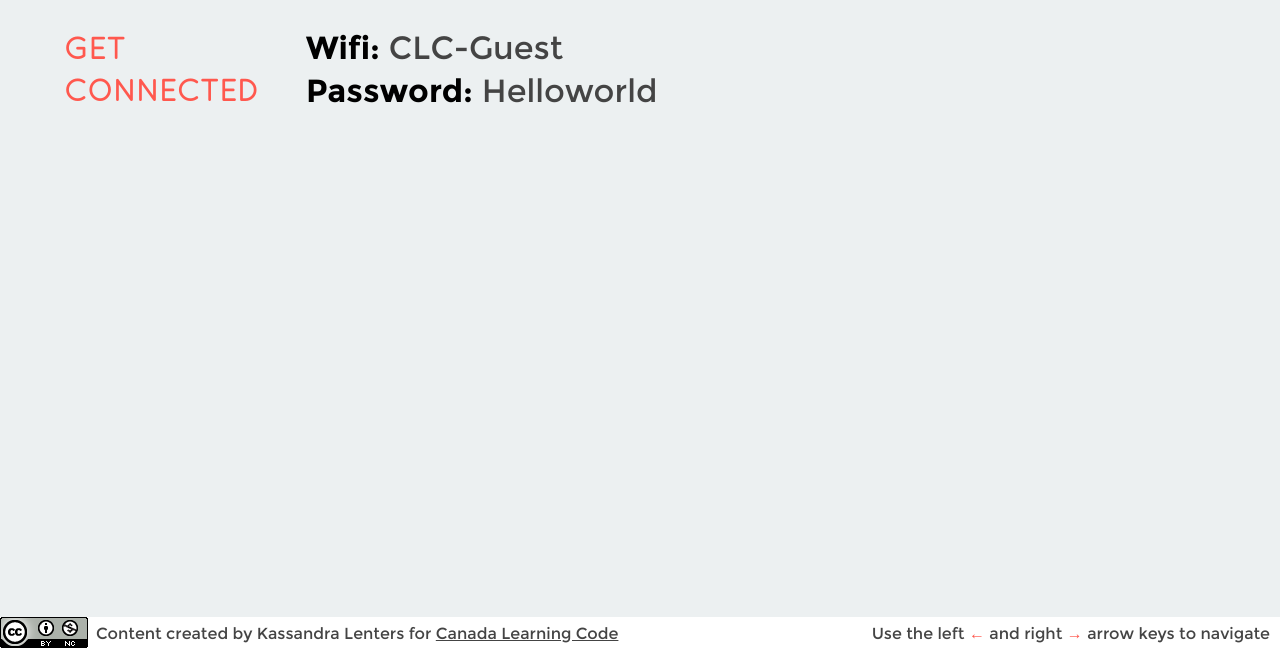
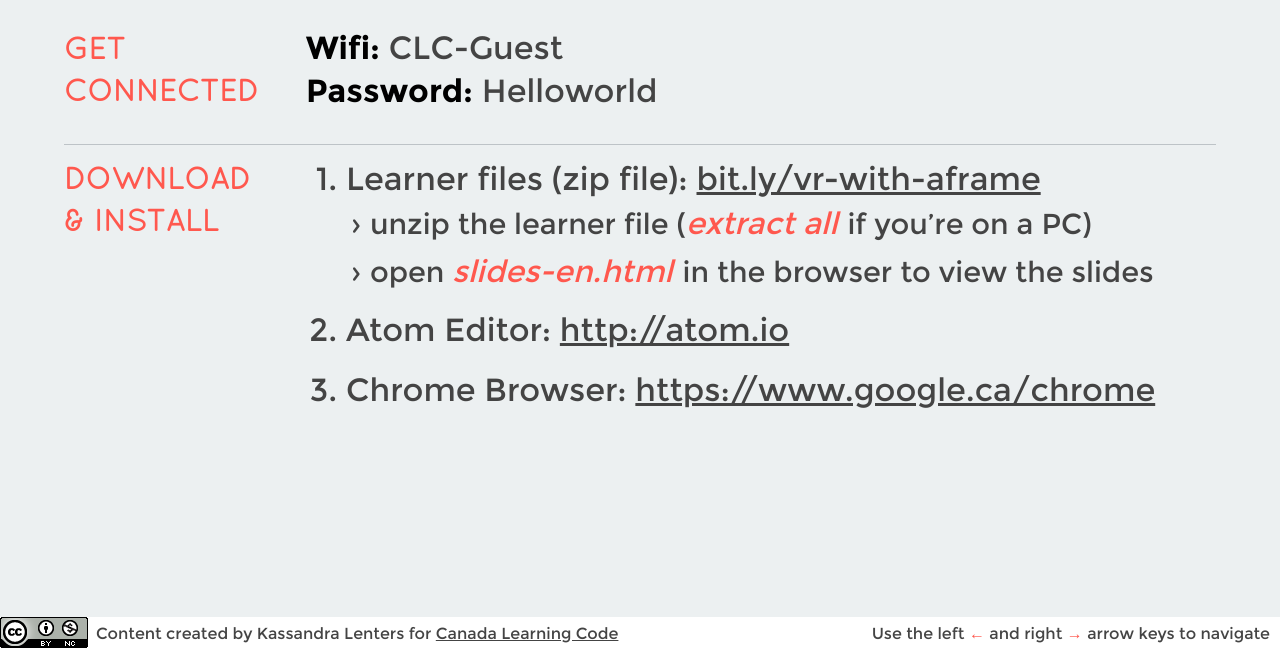
Before and after one commit to kasslent/teenslc-vr-with-aframe, a plain HTML site: page slides-en.html in a window 1280 px wide. Shown: the part 151-800 px from the top of the page. Drawn offline with Linux system fonts and the light colour scheme.

Commit message:
link to zip

```diff
--- a/slides-en.html
+++ b/slides-en.html
@@ -31,7 +31,20 @@
         <h2>Get <br>Connected</h2>
         <p><strong>Wifi:</strong> CLC-Guest</p>
         <p><strong>Password:</strong> Helloworld</p>
+        <hr>
 
+        <h2>Download<br> & Install</h2>
+        <ol class="downloads">
+          <li>Learner files (zip file): <a href="https://github.com/ladieslearningcode/teenslc-vr-with-aframe/archive/master.zip">bit.ly/vr-with-aframe</a>
+            <ul>
+              <li>unzip the learner file (<em>extract all</em> if you’re on a PC)</li>
+              <li>open <em>slides-en.html</em> in the browser to view the slides</li>
+            </ul>
+          </li>
+          <li>Atom Editor: <a href="http://atom.io">http://atom.io</a></li>
+          <li>Chrome Browser: <a href="https://www.google.ca/chrome/browser/desktop/">https://www.google.ca/chrome</a></li>
+          </li>
+        </ol>
     </div>
 
       <footer>
```
Also changed, not shown: 1 other file.
